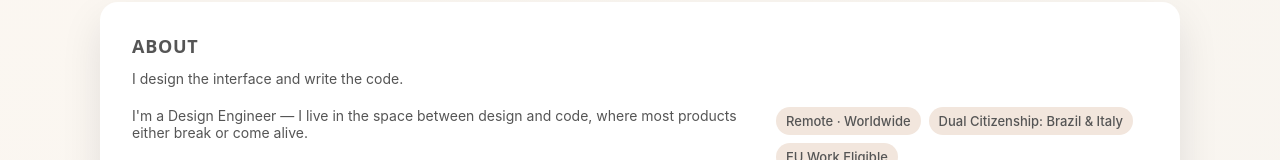
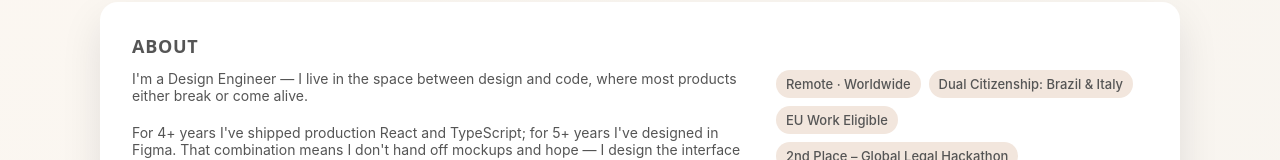
Before and after one commit to ThamiStoppelli/Portfolio, a React (Vite) app: page / in a window 1280 px wide. Shown: the part 606-766 px from the top of the page. Built offline with nearby package versions, Linux system fonts and the light colour scheme.

Commit message:
fix for about section text

```diff
--- a/src/components/sections/About/index.tsx
+++ b/src/components/sections/About/index.tsx
@@ -7,7 +7,6 @@ export const About: React.FC = () => {
     <Section
       id="about"
       title="About"
-      subtitle="I design the interface and write the code."
     >
       <S.AboutGrid>
         <div>
```
